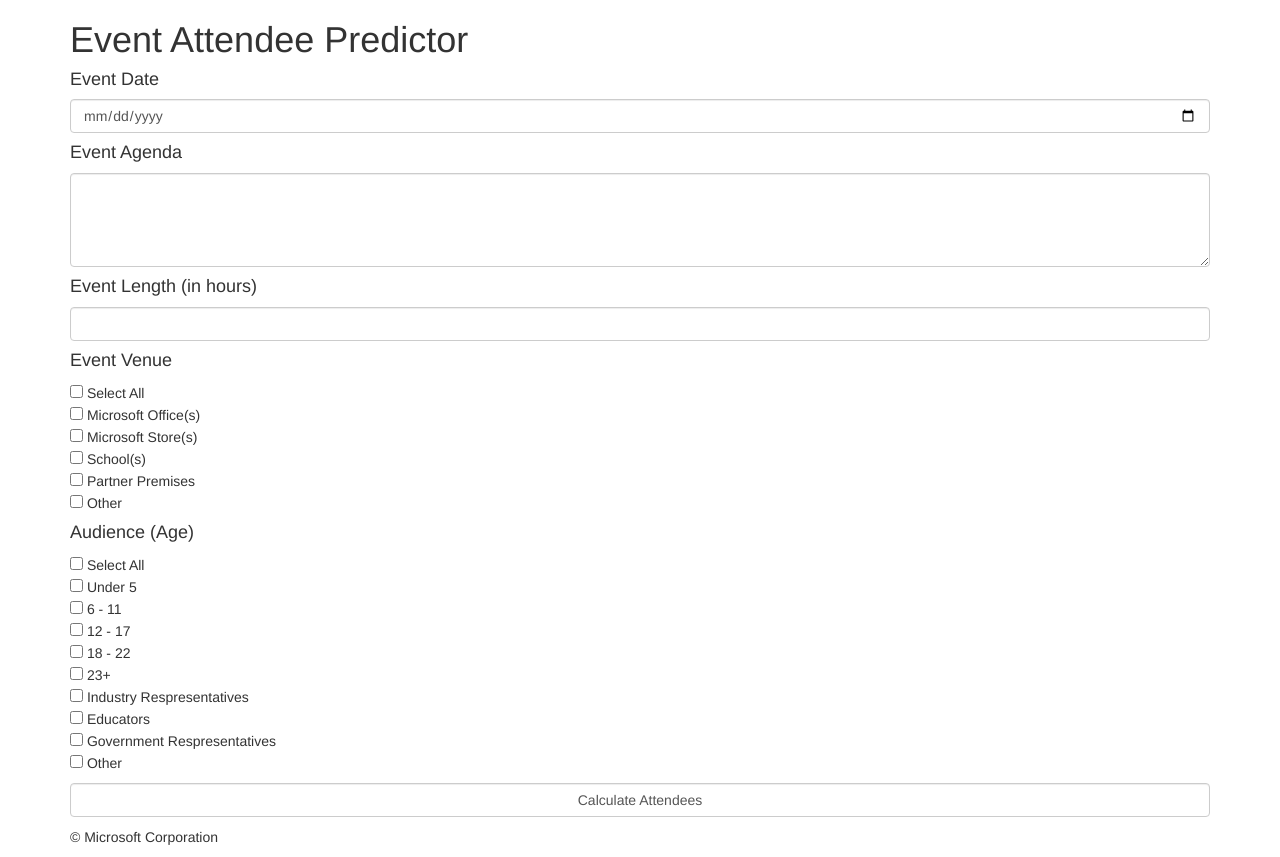
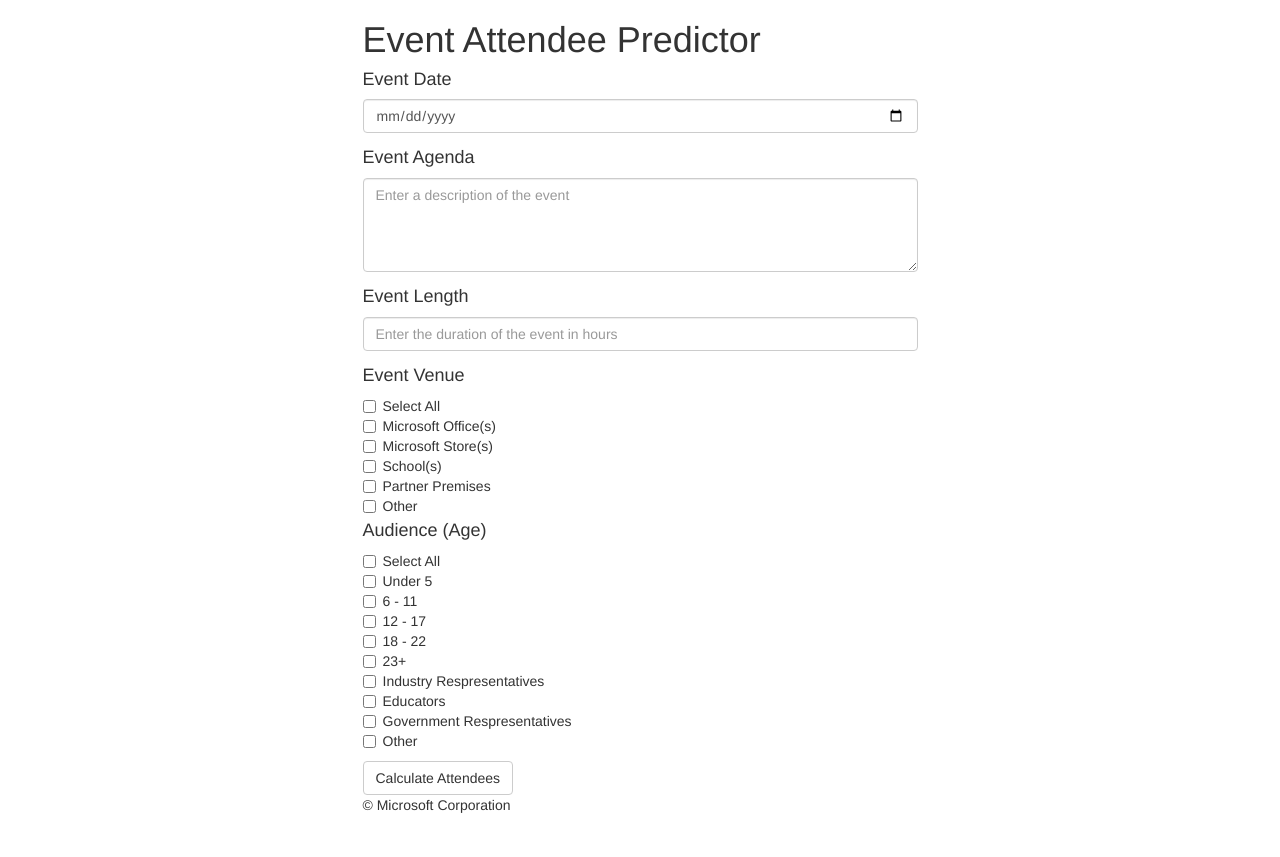
Before and after one commit to tavishigupta/AttendeePredictor_WebApp, a Flask app: page / in a window 1280 px wide. After the commit the page ends 813 px from the top, so only its background shows below. Run offline with Flask 2, Linux system fonts and the light colour scheme; some libraries are stand-ins or nearby versions.

Commit message:
updated with bootstrap

```diff
--- a/templates/homepage.html
+++ b/templates/homepage.html
@@ -5,28 +5,41 @@
     <title>Event Attendee Predictor</title>
     <meta charset="utf-8">
     <meta name="viewport" content="width=device-width, initial-scale=1, user-scalable=no">
-    <link rel="stylesheet" href="https://maxcdn.bootstrapcdn.com/bootstrap/3.3.7/css/bootstrap.min.css">
+    <link rel="stylesheet" type="text/css" href="https://maxcdn.bootstrapcdn.com/bootstrap/3.3.7/css/bootstrap.min.css">
+    <link href="css/makepretty.css" rel="stylesheet" type="text/css">
     <script src="https://ajax.googleapis.com/ajax/libs/jquery/3.3.1/jquery.min.js"></script>
     <script src="https://maxcdn.bootstrapcdn.com/bootstrap/3.3.7/js/bootstrap.min.js"></script>
 </head>
 
 <body>
     <div class="container">
+        <div class="row">
+            <div class="col-xs-8 col-xs-3"></div>
+            <div class="col-xs-8 col-sm-6">
             <div class="header">
                 <h1>Event Attendee Predictor</h1>
             </div>
 
             <form action="/prediction" method="POST">
+                <div class="form-group">
                     <h4>Event Date</h4>
-            <input type="date" class="form-control" id="eventdate" name="date" required/>
+                    <input type="date" class="form-control" id="eventdate" name="date" placeholder="mm/dd/yyyy" required/>
+                </div>
 
+                <div class="form-group">
                     <h4>Event Agenda</h4>
-            <textarea rows="4" class="form-control" cols="50" name="agenda" required></textarea>
+                    <textarea rows="4" class="form-control" cols="50" name="agenda" placeholder="Enter a description of the event"required></textarea>
+                </div>
 
-            <h4>Event Length (in hours)</h4>
-            <input type="number" class="form-control" id="eventlength" name="length" step="0.1" min="0.5" max="500" required/>
+                <div class="form-group">
+                    <h4>Event Length</h4>
+                    <input type="number" class="form-control" id="eventlength" name="length" step="0.1" min="0.5" max="500"
+                        placeholder="Enter the duration of the event in hours" required/>
+                </div>
 
+                <div class="checkbox">
                     <h4>Event Venue </h4>
+                    <label>
                         <input type="checkbox" onClick="selectAll(this, 'venue')" /> Select All
                         <br/>
                         <input type="checkbox" name="venue" value="offices"> Microsoft Office(s)
@@ -39,8 +52,12 @@
                         <br/>
                         <input type="checkbox" name="venue" value="other"> Other
                         <br/>
+                    </label>
+                </div>
 
+                <div class="checkbox">
                     <h4>Audience (Age)</h4>
+                    <label>
                         <input type="checkbox" onClick="selectAll(this, 'audience')" /> Select All
                         <br/>
                         <input type="checkbox" name="audience" value="under5"> Under 5
@@ -61,13 +78,18 @@
                         <br/>
                         <input type="checkbox" name="audience" value="other"> Other
                         <br/>
+                    </label>
+                </div>
 
-            <h4> <input type="submit" class="form-control" value="Calculate Attendees" onClick="checkValExists()"/> </h4>
+                <button type="submit" class="btn btn-default" onClick="checkValExists()"/> Calculate Attendees </button>
             </form>
 
             <footer class="footer">
                 <p>&copy; Microsoft Corporation</p>
             </footer>
+            </div>
+            <div class="col-xs-8 col-xs-6"></div>
+        </div>
     </div>
 </body>
 
```
Also changed, not shown: css/makepretty.css (added). Lines whose indentation alone changed are shown as unchanged.
